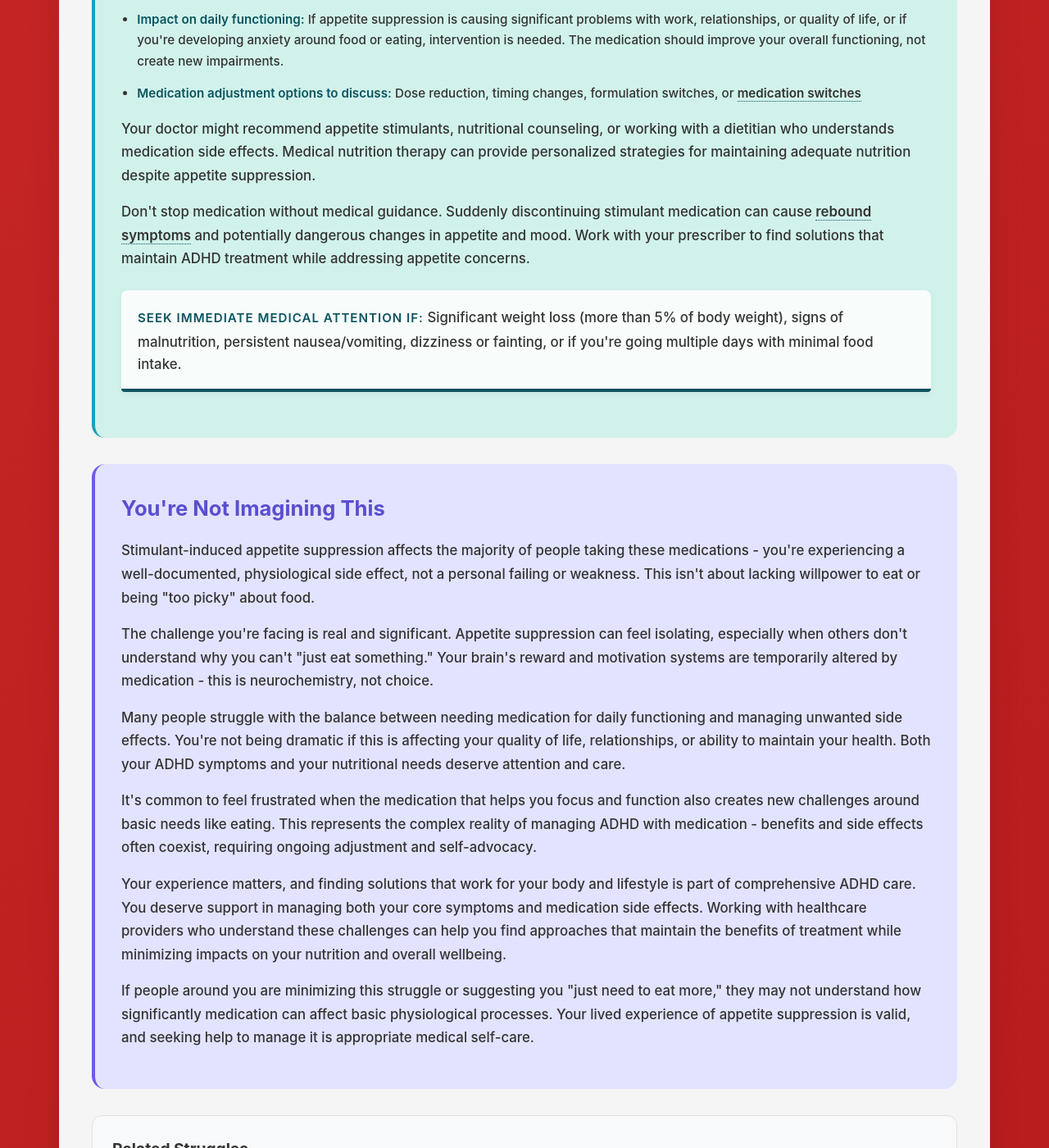
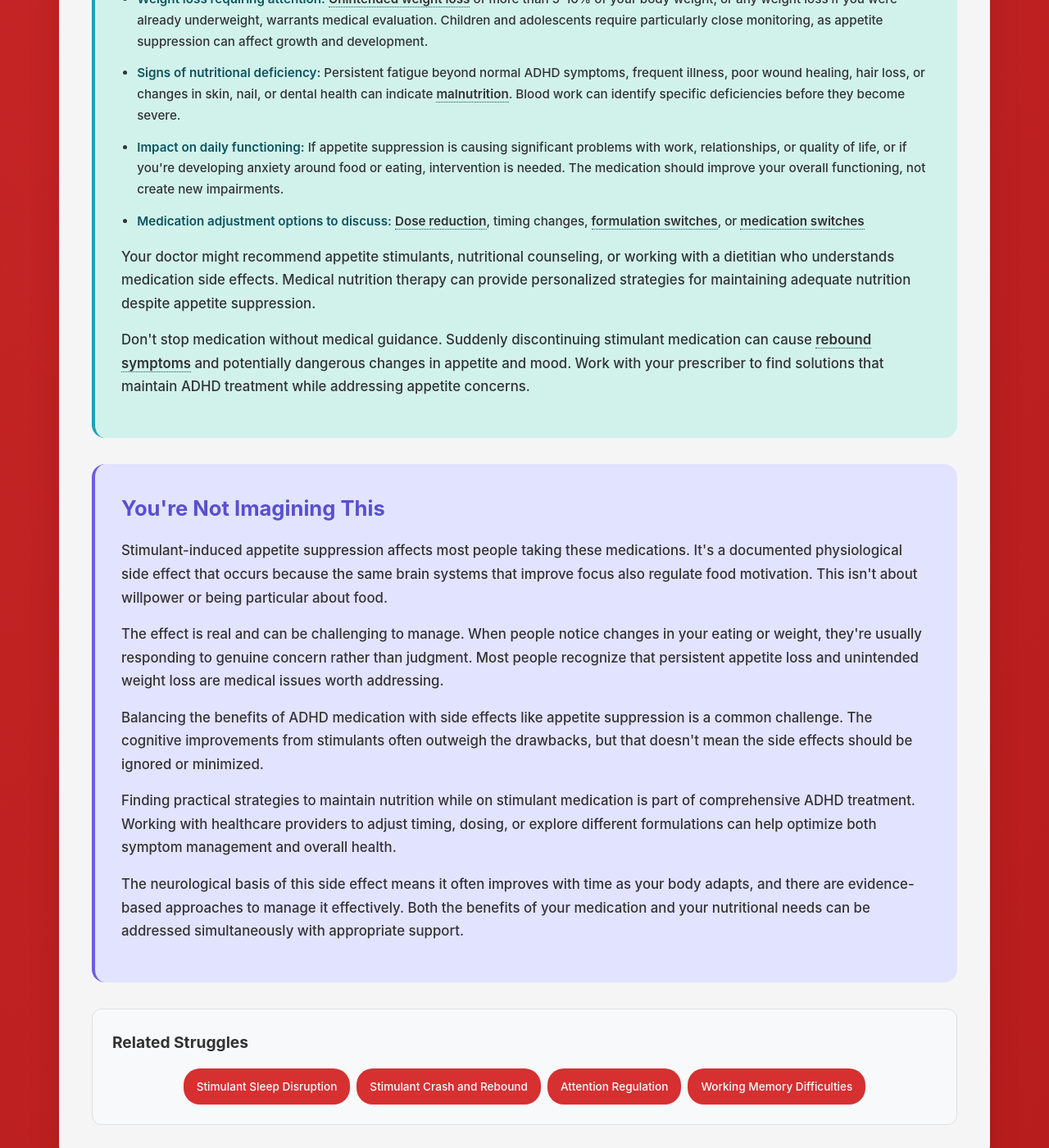
Before and after one commit to neurodivergent-survival-guide/neurodivergent-survival-guide, a Jekyll site: the page built from struggles/stimulant-appetite-suppression.html, in a window 1280 px wide and 1400 px high, scrolled down 4235 px. Shown: the whole window at 82% size. Built offline with Jekyll 4.4.1, drawn with Linux system fonts in a browser that asks for light colours; some of the changed text lies outside the part shown.

Commit message:
Update stimulant-appetite-suppression.html

```diff
--- a/struggles/stimulant-appetite-suppression.html
+++ b/struggles/stimulant-appetite-suppression.html
@@ -27,7 +27,7 @@
         <h2 id="what-this-feels-like">What This Feels Like</h2>
         <p>The thought of food becomes neutral at best, actively unappealing at worst. Your stomach might feel persistently full or queasy, even when you haven't eaten in hours. Meal times that once felt automatic now require conscious effort and planning. You might find yourself reaching lunchtime having forgotten to eat breakfast, or realizing at dinnertime that you've only had a cup of coffee all day.</p>
 
-        <p>Food that used to be appealing loses its draw entirely. Even favorite foods might look uninteresting or trigger mild nausea. Your body's <span class="jargon">hunger cues<span class="tooltip">Physical sensations like stomach growling or low energy that normally signal the need to eat</span></span> become muted or disappear completely, leaving you dependent on clocks and reminders rather than natural appetite to know when to eat.</p>
+        <p>Food that used to be appealing loses its draw entirely. Even <span class="jargon">favorite foods<span class="tooltip">Foods that previously brought pleasure or comfort but now seem unappetizing due to medication effects</span></span> might look uninteresting or trigger mild nausea. Your body's <span class="jargon">hunger cues<span class="tooltip">Physical sensations like stomach growling or low energy that normally signal the need to eat</span></span> become muted or disappear completely, leaving you dependent on clocks and reminders rather than natural appetite to know when to eat.</p>
 
         <p>The physical sensations vary - some people experience active nausea, others just complete indifference to food. You might feel full after just a few bites, or find that textures and flavors seem more intense or off-putting than usual. Swallowing might feel effortful, and the social aspects of eating - sharing meals, trying new restaurants - can become stressful rather than enjoyable.</p>
 
@@ -42,30 +42,33 @@
 
         <p>When stimulants increase <span class="jargon">dopamine availability<span class="tooltip">The amount of dopamine neurotransmitter available in brain synapses to transmit signals</span></span> in your brain, they can temporarily reduce the reward value of eating. Your <span class="jargon">hypothalamus<span class="tooltip">The brain region that regulates hunger, satiety, and energy balance</span></span> - the appetite control center - receives altered signals about energy needs and food motivation. This isn't a sign that the medication is wrong for you; it's a predictable physiological response.</p>
 
-        <p>Timing matters significantly. The appetite suppression typically corresponds with peak medication levels in your system, which can last 4-12 hours depending on whether you're taking immediate-release or <span class="jargon">extended-release formulations<span class="tooltip">Long-acting ADHD medications designed to work for 8-12 hours</span></span>. This creates a daily pattern where your natural appetite may return in the evening as the medication wears off, but by then you may have missed multiple meals.</p>
-
-        <p>Individual factors like your baseline eating patterns, stress levels, sleep quality, and other medications can influence how severely the appetite suppression affects you. Some people adapt within a few weeks, while others continue to experience significant effects that require ongoing management strategies.</p>
-
-        <p>The interaction between stimulant medications and your body's natural circadian rhythms can also compound the problem. Your metabolism and hormone production follow daily cycles that stimulants can disrupt, potentially affecting not just when you feel hungry, but also how efficiently your body processes nutrients when you do manage to eat.</p>
-
-        <div class="learn-more">
-            <h3 onclick="toggleLearnMore(this.parentElement)">Learn More: The Science of Stimulants and Appetite ↓</h3>
+        <div class="learn-more" onclick="toggleLearnMore(this)">
+            <h3>Learn More: The Science of Stimulants and Appetite ↓</h3>
             <div class="learn-more-content">
-                <p><span class="jargon">Amphetamine-based medications<span class="tooltip">ADHD medications like Adderall and Vyvanse that contain amphetamine compounds</span></span> and <span class="jargon">methylphenidate-based medications<span class="tooltip">ADHD medications like Ritalin and Concerta that contain methylphenidate</span></span> work by blocking the reuptake of dopamine and norepinephrine, making these neurotransmitters more available in brain synapses. This mechanism improves focus and impulse control, but also affects the <span class="jargon">mesolimbic pathway<span class="tooltip">The brain reward system that processes pleasure and motivation, including food-seeking behavior</span></span> that makes food rewarding.</p>
+                <p><span class="jargon">Amphetamine-based medications<span class="tooltip">ADHD stimulant medications that contain amphetamine compounds</span></span> and <span class="jargon">methylphenidate-based medications<span class="tooltip">ADHD stimulant medications that contain methylphenidate compounds</span></span> work by blocking the reuptake of dopamine and norepinephrine, making these neurotransmitters more available in brain synapses. This mechanism improves focus and impulse control, but also affects the <span class="jargon">mesolimbic pathway<span class="tooltip">The brain reward system that processes pleasure and motivation, including food-seeking behavior</span></span> that makes food rewarding.</p>
 
                 <p>The appetite suppression typically peaks 2-4 hours after taking the medication, coinciding with maximum blood levels. Your <span class="jargon">ghrelin levels<span class="tooltip">The 'hunger hormone' produced by the stomach that signals the brain when it's time to eat</span></span> - the hormone that signals hunger - may be suppressed, while <span class="jargon">leptin sensitivity<span class="tooltip">How well your brain responds to leptin, the hormone that signals fullness and satiety</span></span> might be increased, making you feel full sooner and for longer periods.</p>
 
-                <p>Individual responses vary based on factors like medication type, dosage, timing, your baseline metabolism, and genetic factors affecting drug metabolism. Some people experience significant appetite suppression that lasts all day, while others notice only mild effects during peak medication hours.</p>
+                <p>Individual responses vary based on factors like <span class="jargon">medication type<span class="tooltip">Different stimulant medications have varying effects on appetite, with some causing more suppression than others</span></span>, dosage, timing, your baseline metabolism, and genetic factors affecting drug metabolism. Some people experience significant appetite suppression that lasts all day, while others notice only mild effects during peak medication hours.</p>
 
                 <p>The good news is that <span class="jargon">tolerance to appetite suppression<span class="tooltip">The tendency for appetite side effects to diminish over time as the body adjusts to the medication</span></span> often develops over weeks to months, meaning the effect may lessen as your body adapts to the medication, even while the cognitive benefits continue.</p>
             </div>
         </div>
 
+        <p>Timing matters significantly. The appetite suppression typically corresponds with <span class="jargon">peak medication levels<span class="tooltip">The time period when the medication reaches its highest concentration in your bloodstream</span></span> in your system, which can last 4-12 hours depending on whether you're taking <span class="jargon">immediate-release<span class="tooltip">Short-acting ADHD medications that work for 4-5 hours</span></span> or <span class="jargon">extended-release formulations<span class="tooltip">Long-acting ADHD medications designed to work for 8-12 hours</span></span>. This creates a daily pattern where your natural appetite may return in the evening as the medication wears off, but by then you may have missed multiple meals.</p>
+
+        <p>Individual factors like your baseline eating patterns, stress levels, sleep quality, and other medications can influence how severely the appetite suppression affects you. Some people adapt within a few weeks, while others continue to experience significant effects that require ongoing management strategies.</p>
+
+        <p>The interaction between stimulant medications and your body's natural circadian rhythms can also compound the problem. Your metabolism and hormone production follow daily cycles that stimulants can disrupt, potentially affecting not just when you feel hungry, but also how efficiently your body processes nutrients when you do manage to eat.</p>
     </div>
 
     <div class="immediate-help">
         <h2 id="next-five-minutes">What Can Help You Through the Next 5 Minutes</h2>
         <p>If you're feeling lightheaded, weak, or realizing you haven't eaten all day, start with immediate safety and basic nutrition:</p>
+
+        <div class="highlight-box">
+            <p><strong>Immediate nutrition options:</strong> Protein smoothie, Greek yogurt with honey, banana with peanut butter, or a handful of nuts. Choose calorie-dense foods that don't require extensive chewing or large volumes.</p>
+        </div>
 
         <ul>
             <li><strong>Check your body's current state:</strong> Are you experiencing <span class="jargon">hypoglycemic symptoms<span class="tooltip">Low blood sugar symptoms like shakiness, dizziness, irritability, or difficulty concentrating</span></span> like shakiness, difficulty concentrating (beyond your usual ADHD), or mood irritability? These signal urgent need for quick-acting carbohydrates like fruit juice or crackers.</li>
@@ -74,11 +77,6 @@
             <li><strong>Keep emergency snacks accessible:</strong> Trail mix, energy bars, or crackers with cheese - foods that don't require preparation and provide balanced nutrition. Having options immediately available removes the decision-making barrier when appetite is low.</li>
             <li><strong>Address nausea if present:</strong> Ginger tea, peppermint, or crackers can help settle your stomach. Sometimes the appetite suppression comes with mild nausea that makes eating feel impossible, but settling the stomach first can open up more food options.</li>
         </ul>
-
-        <div class="highlight-box">
-            <p><strong>Immediate nutrition options:</strong> Protein smoothie, Greek yogurt with honey, banana with peanut butter, or a handful of nuts. Choose calorie-dense foods that don't require extensive chewing or large volumes.</p>
-        </div>
-
     </div>
 
     <div class="long-term">
@@ -104,46 +102,42 @@
         <h2 id="medical-intervention">When Should I Consider Medical Intervention</h2>
         <p>While appetite suppression is a common and expected side effect of stimulant medications, certain signs indicate the need for medical evaluation and possible intervention.</p>
 
+        <div class="highlight-box">
+            <p><strong>Seek immediate medical attention if:</strong> Significant weight loss (more than 5% of body weight), signs of malnutrition, persistent nausea/vomiting, dizziness or fainting, or if you're going multiple days with minimal food intake.</p>
+        </div>
+
         <ul>
             <li><strong>Weight loss requiring attention:</strong> <span class="jargon">Unintended weight loss<span class="tooltip">Weight loss that occurs without trying to lose weight, which can indicate inadequate nutrition</span></span> of more than 5-10% of your body weight, or any weight loss if you were already underweight, warrants medical evaluation. Children and adolescents require particularly close monitoring, as appetite suppression can affect growth and development.</li>
             <li><strong>Signs of nutritional deficiency:</strong> Persistent fatigue beyond normal ADHD symptoms, frequent illness, poor wound healing, hair loss, or changes in skin, nail, or dental health can indicate <span class="jargon">malnutrition<span class="tooltip">Insufficient intake of nutrients needed for health and normal body function</span></span>. Blood work can identify specific deficiencies before they become severe.</li>
             <li><strong>Impact on daily functioning:</strong> If appetite suppression is causing significant problems with work, relationships, or quality of life, or if you're developing anxiety around food or eating, intervention is needed. The medication should improve your overall functioning, not create new impairments.</li>
-            <li><strong>Medication adjustment options to discuss:</strong> Dose reduction, timing changes, formulation switches, or <span class="jargon">medication switches<span class="tooltip">Changing to a different ADHD medication that may have less appetite suppression</span></span></li>
+            <li><strong>Medication adjustment options to discuss:</strong> <span class="jargon">Dose reduction<span class="tooltip">Lowering the medication dose to reduce side effects while maintaining therapeutic benefits</span></span>, timing changes, <span class="jargon">formulation switches<span class="tooltip">Changing between different forms of the same medication, such as immediate-release vs extended-release</span></span>, or <span class="jargon">medication switches<span class="tooltip">Changing to a different ADHD medication that may have less appetite suppression</span></span></li>
         </ul>
 
         <p>Your doctor might recommend appetite stimulants, nutritional counseling, or working with a dietitian who understands medication side effects. Medical nutrition therapy can provide personalized strategies for maintaining adequate nutrition despite appetite suppression.</p>
 
         <p>Don't stop medication without medical guidance. Suddenly discontinuing stimulant medication can cause <span class="jargon">rebound symptoms<span class="tooltip">Return of ADHD symptoms, sometimes temporarily worse than baseline, when medication is stopped</span></span> and potentially dangerous changes in appetite and mood. Work with your prescriber to find solutions that maintain ADHD treatment while addressing appetite concerns.</p>
-
-        <div class="highlight-box">
-            <p><strong>Seek immediate medical attention if:</strong> Significant weight loss (more than 5% of body weight), signs of malnutrition, persistent nausea/vomiting, dizziness or fainting, or if you're going multiple days with minimal food intake.</p>
-        </div>
-
     </div>
 
     <div class="validation-section">
         <h2 id="validation">You're Not Imagining This</h2>
-        <p>Stimulant-induced appetite suppression affects the majority of people taking these medications - you're experiencing a well-documented, physiological side effect, not a personal failing or weakness. This isn't about lacking willpower to eat or being "too picky" about food.</p>
+        <p>Stimulant-induced appetite suppression affects most people taking these medications. It's a documented physiological side effect that occurs because the same brain systems that improve focus also regulate food motivation. This isn't about willpower or being particular about food.</p>
 
-        <p>The challenge you're facing is real and significant. Appetite suppression can feel isolating, especially when others don't understand why you can't "just eat something." Your brain's reward and motivation systems are temporarily altered by medication - this is neurochemistry, not choice.</p>
+        <p>The effect is real and can be challenging to manage. When people notice changes in your eating or weight, they're usually responding to genuine concern rather than judgment. Most people recognize that persistent appetite loss and unintended weight loss are medical issues worth addressing.</p>
 
-        <p>Many people struggle with the balance between needing medication for daily functioning and managing unwanted side effects. You're not being dramatic if this is affecting your quality of life, relationships, or ability to maintain your health. Both your ADHD symptoms and your nutritional needs deserve attention and care.</p>
+        <p>Balancing the benefits of ADHD medication with side effects like appetite suppression is a common challenge. The cognitive improvements from stimulants often outweigh the drawbacks, but that doesn't mean the side effects should be ignored or minimized.</p>
 
-        <p>It's common to feel frustrated when the medication that helps you focus and function also creates new challenges around basic needs like eating. This represents the complex reality of managing ADHD with medication - benefits and side effects often coexist, requiring ongoing adjustment and self-advocacy.</p>
+        <p>Finding practical strategies to maintain nutrition while on stimulant medication is part of comprehensive ADHD treatment. Working with healthcare providers to adjust timing, dosing, or explore different formulations can help optimize both symptom management and overall health.</p>
 
-        <p>Your experience matters, and finding solutions that work for your body and lifestyle is part of comprehensive ADHD care. You deserve support in managing both your core symptoms and medication side effects. Working with healthcare providers who understand these challenges can help you find approaches that maintain the benefits of treatment while minimizing impacts on your nutrition and overall wellbeing.</p>
-
-        <p>If people around you are minimizing this struggle or suggesting you "just need to eat more," they may not understand how significantly medication can affect basic physiological processes. Your lived experience of appetite suppression is valid, and seeking help to manage it is appropriate medical self-care.</p>
+        <p>The neurological basis of this side effect means it often improves with time as your body adapts, and there are evidence-based approaches to manage it effectively. Both the benefits of your medication and your nutritional needs can be addressed simultaneously with appropriate support.</p>
     </div>
 
     <div class="related-struggles">
         <h3>Related Struggles</h3>
         <div class="struggle-tags">
             <a href="{{ '/struggles/stimulant-sleep-disruption.html' | relative_url }}" class="struggle-tag">Stimulant Sleep Disruption</a>
-            <a href="{{ '/struggles/medication-timing-and-daily-structure.html' | relative_url }}" class="struggle-tag">Medication Timing and Daily Structure</a>
-            <a href="{{ '/struggles/executive-dysfunction-self-care.html' | relative_url }}" class="struggle-tag">Executive Dysfunction Self-Care</a>
-            <a href="{{ '/struggles/hyperfocus-episodes.html' | relative_url }}" class="struggle-tag">Hyperfocus Episodes</a>
-            <a href="{{ '/struggles/emotional-dysregulation.html' | relative_url }}" class="struggle-tag">Emotional Dysregulation</a>
+            <a href="{{ '/struggles/stimulant-crash-and-rebound.html' | relative_url }}" class="struggle-tag">Stimulant Crash and Rebound</a>
+            <a href="{{ '/struggles/attention-regulation.html' | relative_url }}" class="struggle-tag">Attention Regulation</a>
+            <a href="{{ '/struggles/working-memory-difficulties.html' | relative_url }}" class="struggle-tag">Working Memory Difficulties</a>
         </div>
     </div>
 </div>
```
